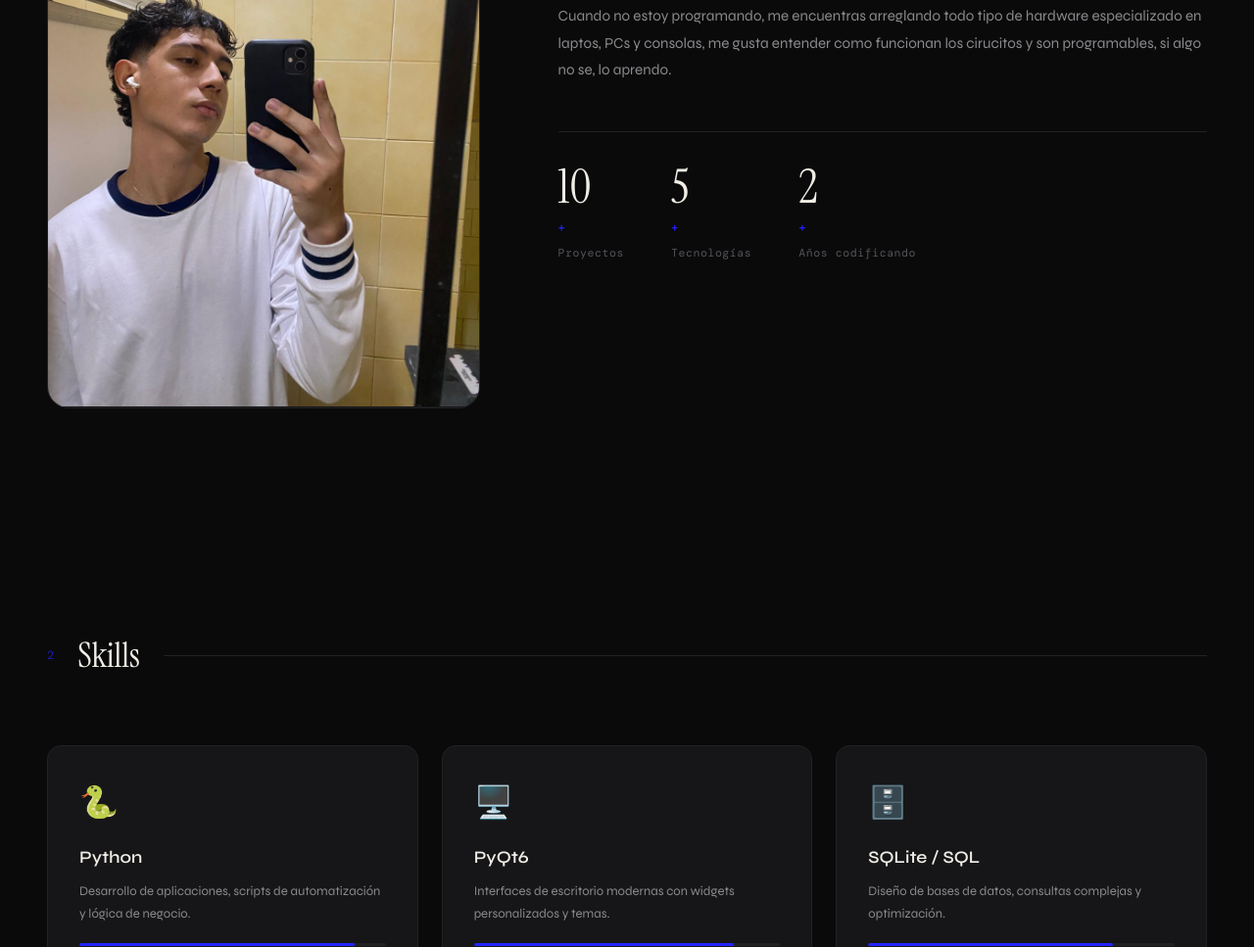
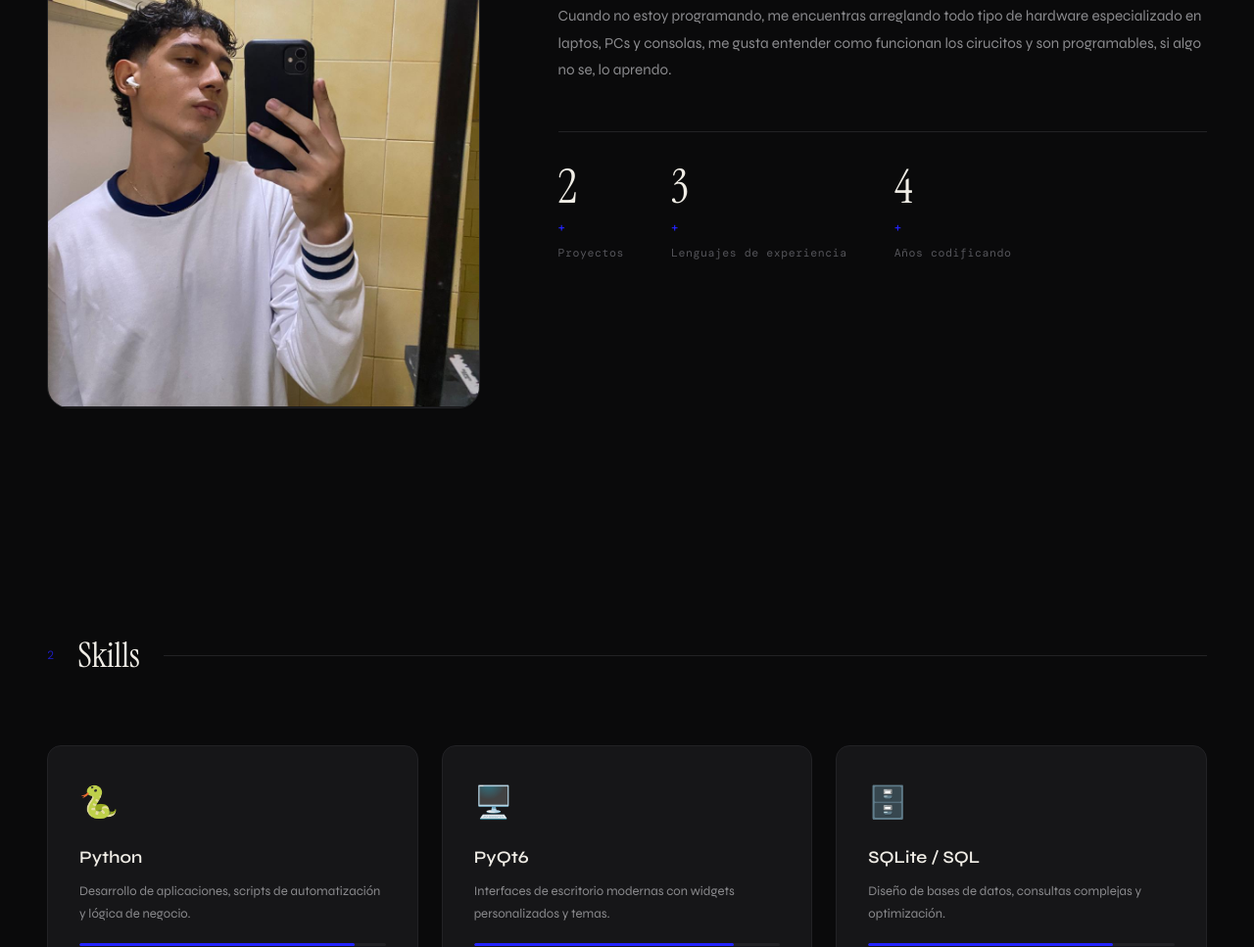
Before and after one commit to Sbaussa/portafoliosb, a plain HTML site: page index.html in a window 1280 px wide. Shown: the part 1204-2171 px from the top of the page at 98% size. Drawn offline with nearby package versions, Linux system fonts and the light colour scheme; a web font is replaced by a local one.

Commit message:
Update statistics in index.html

```diff
--- a/index.html
+++ b/index.html
@@ -82,15 +82,15 @@
                 </p>
                 <div class="about__stats">
                     <div class="about__stat">
-                        <span class="about__stat-number" data-count="10">0</span><span class="accent">+</span>
+                        <span class="about__stat-number" data-count="2">0</span><span class="accent">+</span>
                         <span class="about__stat-label">Proyectos</span>
                     </div>
                     <div class="about__stat">
-                        <span class="about__stat-number" data-count="5">0</span><span class="accent">+</span>
-                        <span class="about__stat-label">Tecnologías</span>
+                        <span class="about__stat-number" data-count="3">0</span><span class="accent">+</span>
+                        <span class="about__stat-label">Lenguajes de experiencia</span>
                     </div>
                     <div class="about__stat">
-                        <span class="about__stat-number" data-count="2">0</span><span class="accent">+</span>
+                        <span class="about__stat-number" data-count="4">0</span><span class="accent">+</span>
                         <span class="about__stat-label">Años codificando</span>
                     </div>
                 </div>
```
